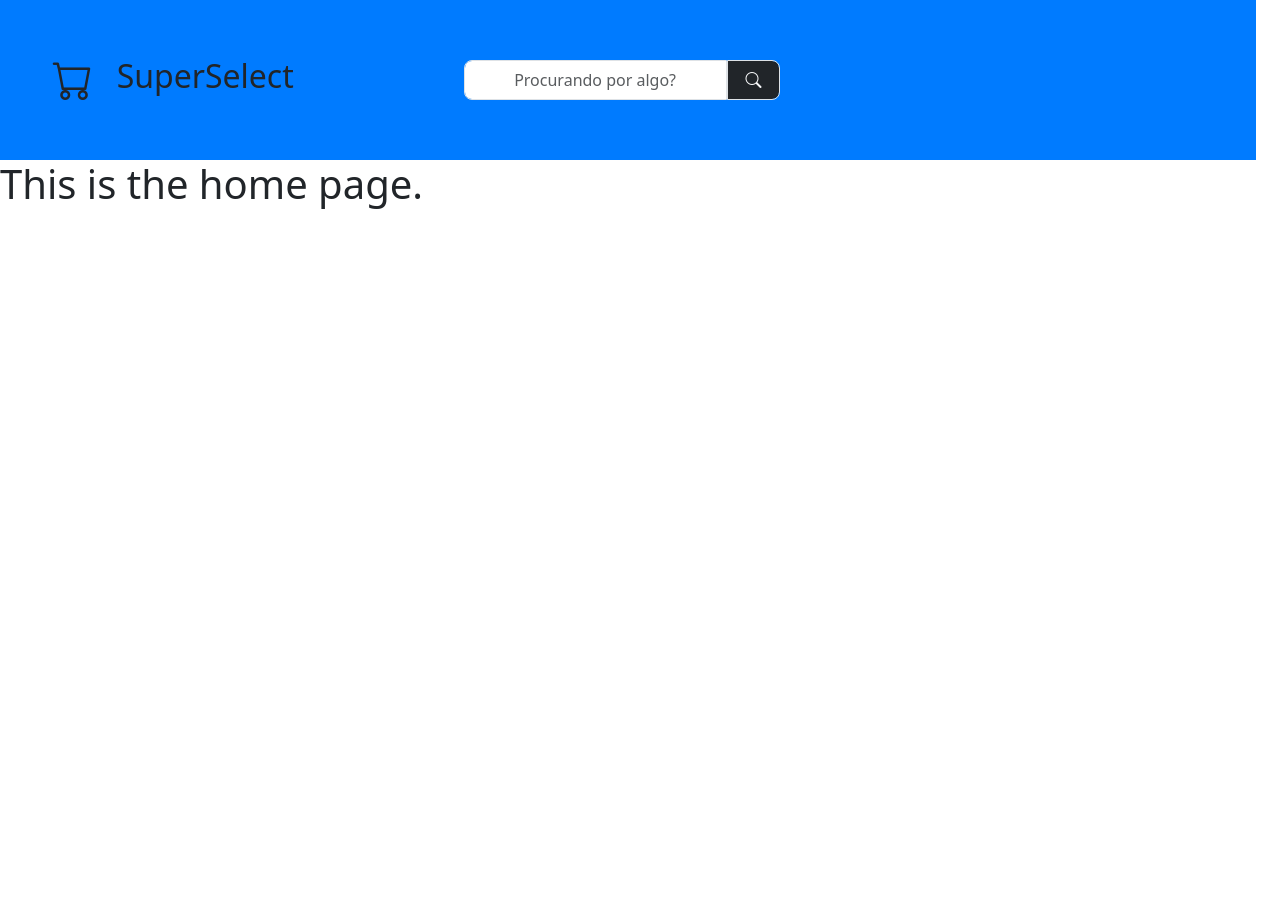
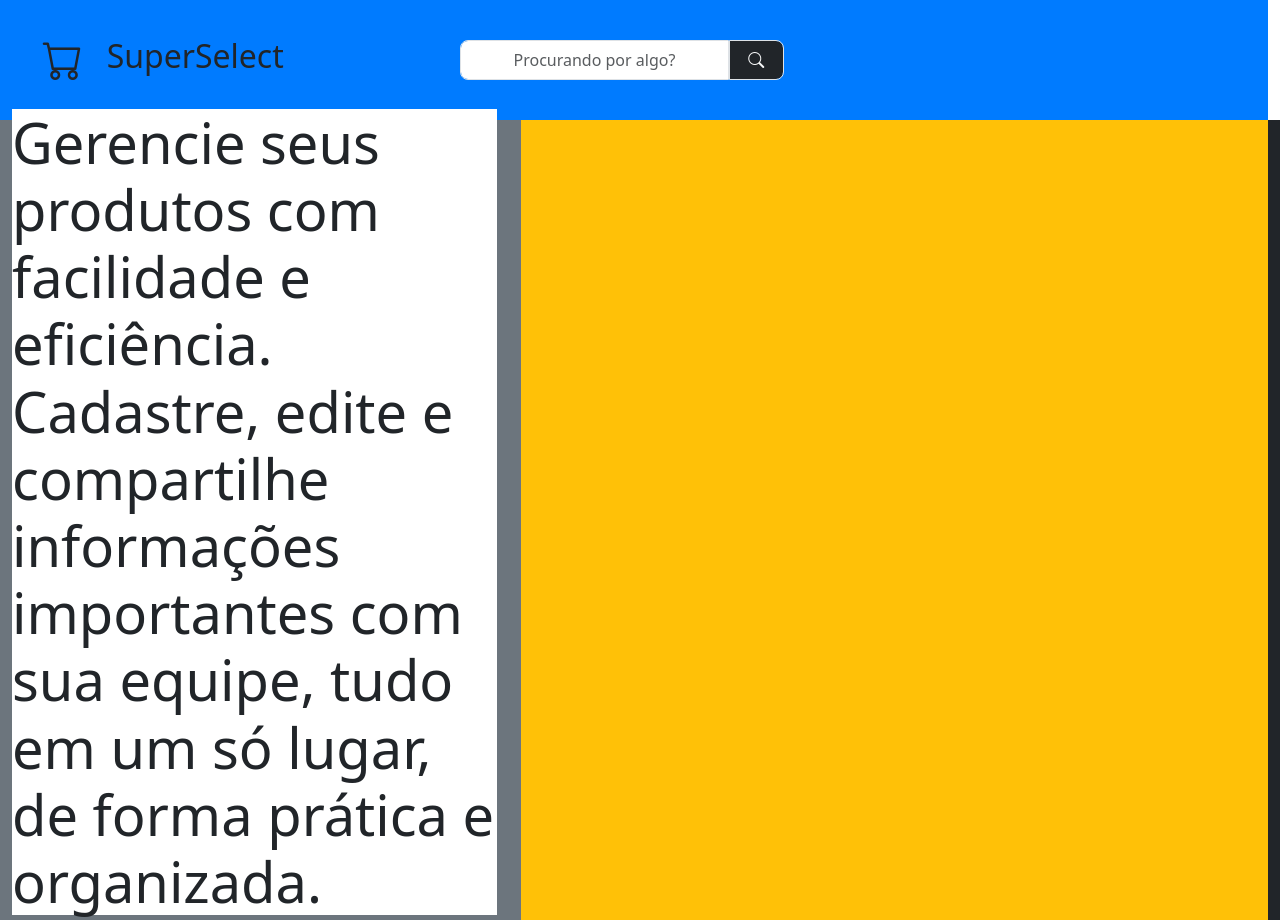
Before and after one commit to EnoqueNetoBr/618-super-select, a React (Vite) app in the folder frontend/Projeto-final-SuperSelect/: page / in a window 1280 px wide. Before the commit the page ends 800 px from the top, so only its background shows below. Built offline with nearby package versions, Linux system fonts and the light colour scheme.

Commit message:
Sketch LandingPage component.

```diff
--- a/frontend/Projeto-final-SuperSelect/src/App.tsx
+++ b/frontend/Projeto-final-SuperSelect/src/App.tsx
@@ -1,19 +1,17 @@
 import './App.css';
 import { Routes, Route } from 'react-router-dom';
-import { Home } from './pages/home/home';
+import { LandingPage } from './pages/home/home';
 import { Dashboard } from './pages/dashboard/dashboard';
 import { AppHeader } from './components/app/appHeader';
 import { SignUp } from './pages/signup/signup.jsx';
-
-
 
 function App() {
   return (
     <>
       <AppHeader />
       <Routes>
-        <Route path='/signup' element={ <SignUp /> } />
-        <Route path='/' element={<Home />} />
+        <Route path='/' element={<LandingPage />} />
+        <Route path='/signup' element={<SignUp />} />
         <Route path='/dashboard' element={<Dashboard />} />
       </Routes>
     </>
--- a/frontend/Projeto-final-SuperSelect/src/components/app/appHeader.tsx
+++ b/frontend/Projeto-final-SuperSelect/src/components/app/appHeader.tsx
@@ -49,8 +49,8 @@ export function AppHeader() {
   return (
     <>
       <>
-        <div className='landscape container-fluid'>
-          <div className='row' style={{ backgroundColor: '#007bff', width: '100%', height: '10rem' }}>
+        <div className='landscape container-fluid m-0 p-0 w-100 '>
+          <div className='row' style={{ backgroundColor: '#007bff', width: '100%', height: '15vh' }}>
             <div className='col-4 '>
               <MainLogo />
             </div>
--- a/frontend/Projeto-final-SuperSelect/src/pages/home/home.tsx
+++ b/frontend/Projeto-final-SuperSelect/src/pages/home/home.tsx
@@ -1,9 +1,37 @@
-export function Home(){
+function LeftPanel() {
+  return (
+    <>
+      <div className='container d-flex justify-content-center align-items-center w-100 h-100'>
+        <p className="display-4 bg-white">Gerencie seus produtos com facilidade e eficiência. Cadastre, edite e compartilhe informações importantes com sua equipe, tudo em um só lugar, de forma prática e organizada.</p>
+      </div>
+    </>
+  );
+}
 
-    return (
+function RightPanel() {
+  return (
+    <>
+      <div className='container-fluid w-100 h-100 m-0 p-0'></div>
+    </>
+  );
+}
 
-        <h1>
-            This is the home page.
-        </h1>
-    )
+export function LandingPage() {
+  return (
+    <>
+      <div className='container-fluid bg-dark wh-100 vh-100 m-0 p-0'>
+        <div className='container-fluid w-100 h-100 m-0 p-0    '>
+          <div className='row w-100 h-100'>
+            {/* Left Panel Slot */}
+            <div className='col-5 h-100 bg-secondary'>
+              <LeftPanel />
+            </div>
+            <div className='col h-100 bg-warning'>
+              <RightPanel />
+            </div>
+          </div>
+        </div>
+      </div>
+    </>
+  );
 }
```
